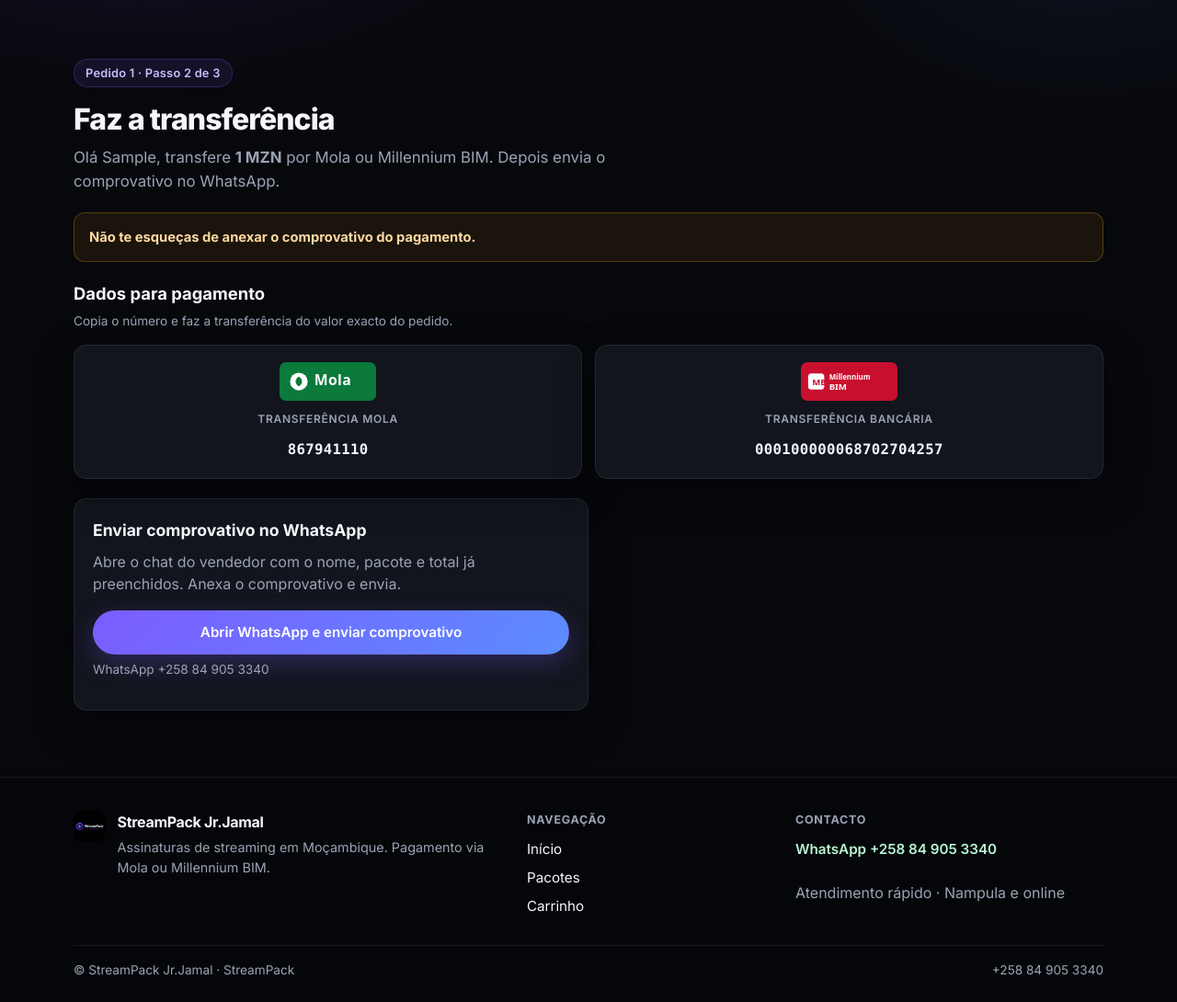
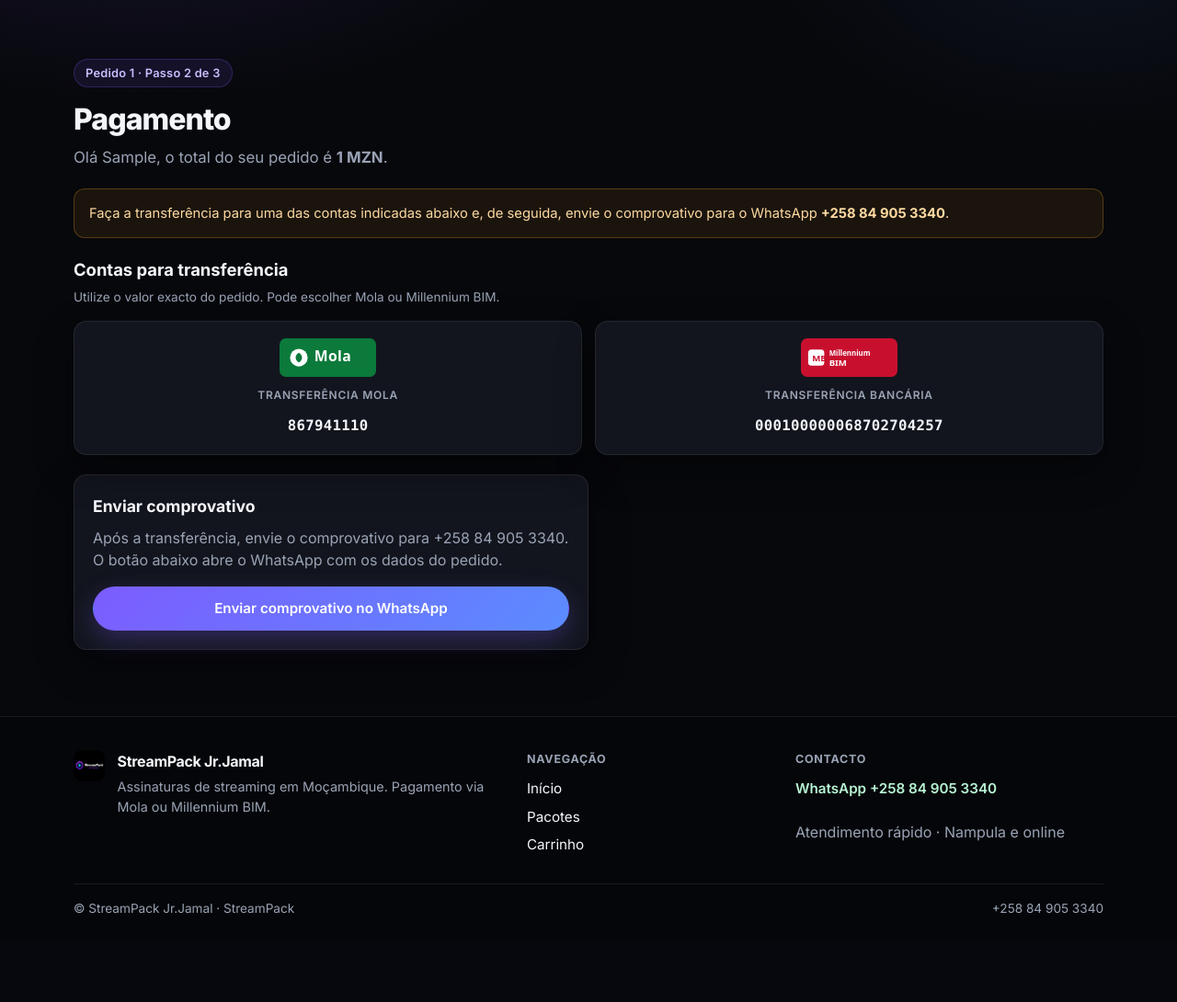
Before and after one commit to juniorenei75-cloud/streampack-jr-jamal, a Flask app: template templates/payment.html in a window 1280 px wide. Shown: the part 65-1155 px from the top of the page at 92% size. After the commit the page ends 1059 px from the top, so only its background shows below. Run offline with Flask 3, Linux system fonts and the light colour scheme; the template is opened without the code that fills it: most values are stand-ins (such as "Sample title", 1, 10 or a date in 2020).

Commit message:
Use professional payment transfer and receipt instructions

```diff
--- a/templates/payment.html
+++ b/templates/payment.html
@@ -5,15 +5,18 @@
 <section class="section">
   <div class="page-header">
     <p class="eyebrow">Pedido {{ order.id }} · Passo 2 de 3</p>
-    <h1 class="page-title">Faz a transferência</h1>
-    <p class="lead">Olá {{ order.first_name }}, transfere <strong>{{ format_mzn(order.total_mzn) }}</strong> por Mola ou Millennium BIM. Depois envia o comprovativo no WhatsApp.</p>
+    <h1 class="page-title">Pagamento</h1>
+    <p class="lead">Olá {{ order.first_name }}, o total do seu pedido é <strong>{{ format_mzn(order.total_mzn) }}</strong>.</p>
   </div>
 
-  <p class="notice"><strong>Não te esqueças de anexar o comprovativo do pagamento.</strong></p>
+  <p class="notice">
+    Faça a transferência para uma das contas indicadas abaixo e, de seguida, envie o comprovativo para o WhatsApp
+    <strong>{{ whatsapp_display }}</strong>.
+  </p>
 
   <div class="pay-methods">
-    <h2>Dados para pagamento</h2>
-    <p class="help">Copia o número e faz a transferência do valor exacto do pedido.</p>
+    <h2>Contas para transferência</h2>
+    <p class="help">Utilize o valor exacto do pedido. Pode escolher Mola ou Millennium BIM.</p>
     <div class="pay-grid">
       {% for pm in payment_methods %}
       <div class="pay-card">
@@ -26,10 +29,9 @@
   </div>
 
   <div class="panel wa-panel">
-    <h2>Enviar comprovativo no WhatsApp</h2>
-    <p class="muted">Abre o chat do vendedor com o nome, pacote e total já preenchidos. Anexa o comprovativo e envia.</p>
-    <a class="btn btn-primary btn-block" href="{{ whatsapp_url }}" target="_blank" rel="noopener">Abrir WhatsApp e enviar comprovativo</a>
-    <p class="help">WhatsApp {{ whatsapp_display }}</p>
+    <h2>Enviar comprovativo</h2>
+    <p class="muted">Após a transferência, envie o comprovativo para {{ whatsapp_display }}. O botão abaixo abre o WhatsApp com os dados do pedido.</p>
+    <a class="btn btn-primary btn-block" href="{{ whatsapp_url }}" target="_blank" rel="noopener">Enviar comprovativo no WhatsApp</a>
   </div>
 </section>
 {% endblock %}
--- a/templates/receipt.html
+++ b/templates/receipt.html
@@ -10,7 +10,7 @@
       <p class="muted">A mensagem do WhatsApp já leva o teu nome e o pacote. Anexa o comprovativo no chat.</p>
     </div>
 
-    <p class="notice"><strong>Não te esqueças de anexar o comprovativo do pagamento.</strong></p>
+    <p class="notice">Após a transferência, envie o comprovativo para o WhatsApp <strong>{{ whatsapp_display }}</strong>.</p>
 
     <div class="panel wa-panel">
       <h2>WhatsApp</h2>
```
